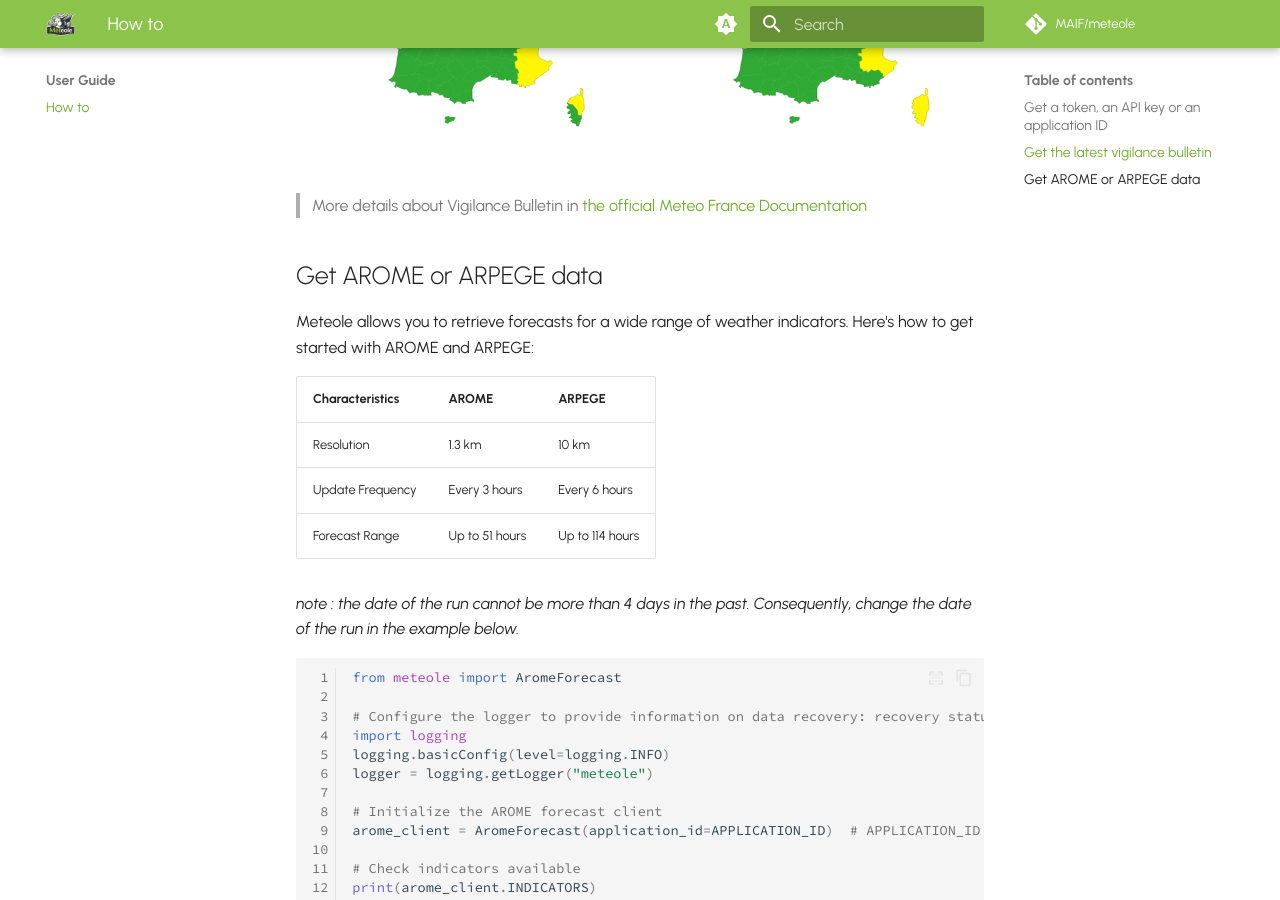
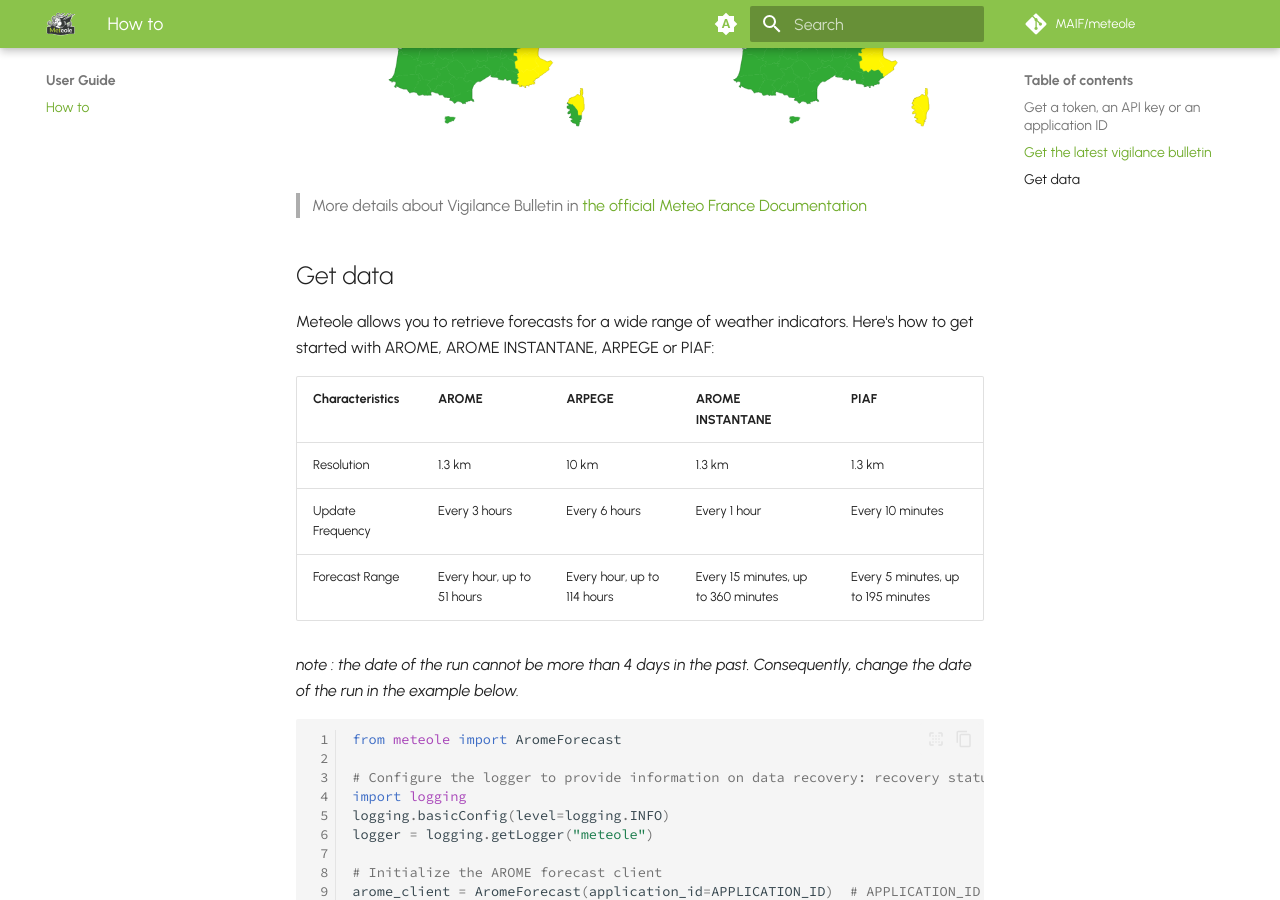
Before and after one commit to ThomasBouche/meteole, an MkDocs documentation site: the page built from docs/pages/how_to.md, in a window 1280 px wide and 900 px high, scrolled down 1418 px. Built offline with MkDocs 1.6.1 and Material for MkDocs 9.7.7, drawn with Linux system fonts in a browser that asks for light colours; emoji names are drawn with the system emoji font; comment, search, counter and statistics services are not loaded.

Commit message:
Update doc

```diff
--- a/docs/pages/how_to.md
+++ b/docs/pages/how_to.md
@@ -44,15 +44,15 @@ client.get_vignette()
 
 > More details about Vigilance Bulletin in [the official Meteo France Documentation](https://donneespubliques.meteofrance.fr/?fond=produit&id_produit=305&id_rubrique=50)
 
-## Get AROME or ARPEGE data
+## Get data
 
-Meteole allows you to retrieve forecasts for a wide range of weather indicators. Here's how to get started with AROME and ARPEGE:
+Meteole allows you to retrieve forecasts for a wide range of weather indicators. Here's how to get started with AROME, AROME INSTANTANE, ARPEGE or PIAF:
 
-| Characteristics  | AROME                | ARPEGE               |
-|------------------|----------------------|----------------------|
-| Resolution       | 1.3 km               | 10 km                |
-| Update Frequency | Every 3 hours        | Every 6 hours        |
-| Forecast Range   | Up to 51 hours       | Up to 114 hours      |
+| Characteristics  | AROME                      | ARPEGE                      | AROME INSTANTANE               | PIAF               |
+|------------------|----------------------------|-----------------------------|--------------------------------| -------------------------------|
+| Resolution       | 1.3 km                     | 10 km                       | 1.3 km                         | 1.3 km                         |
+| Update Frequency | Every 3 hours              | Every 6 hours               | Every 1 hour                   | Every 10 minutes |
+| Forecast Range   | Every hour, up to 51 hours | Every hour, up to 114 hours | Every 15 minutes, up to 360 minutes | Every 5 minutes, up to 195 minutes |
 
 *note : the date of the run cannot be more than 4 days in the past. Consequently, change the date of the run in the example below.*
 
```
